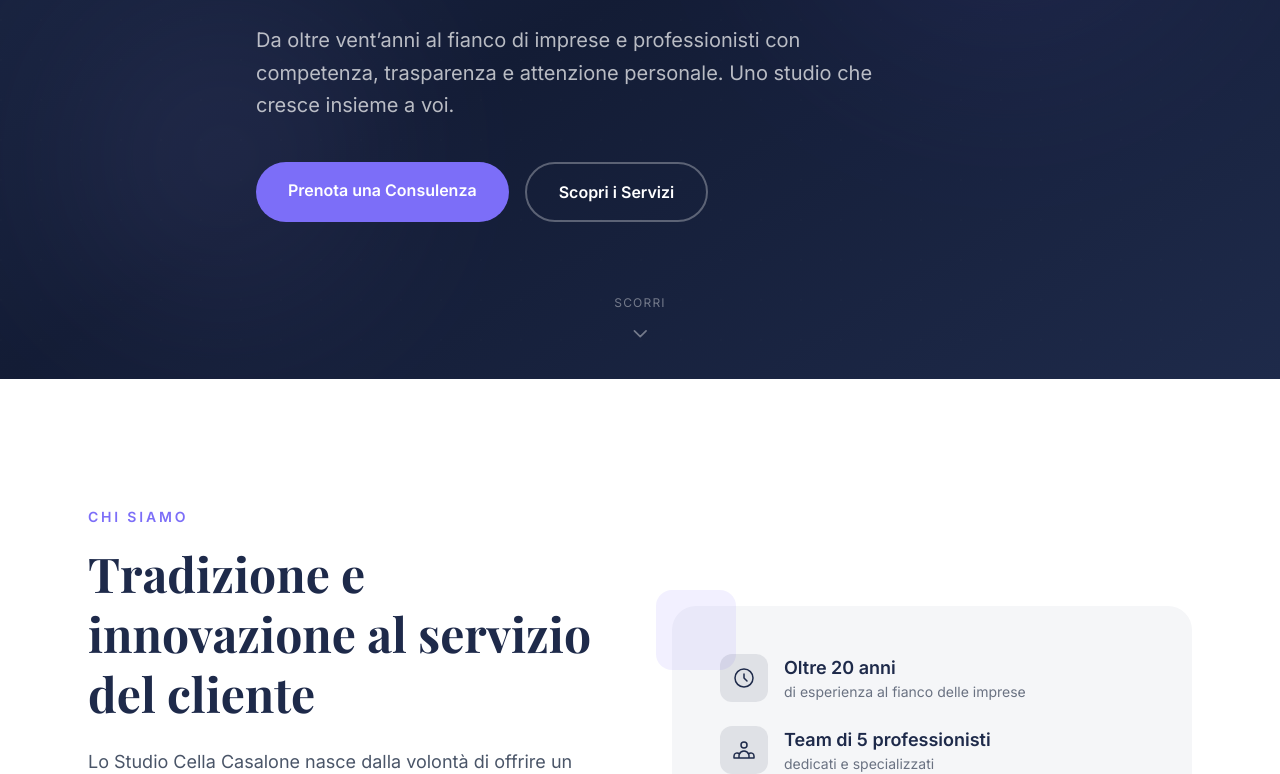
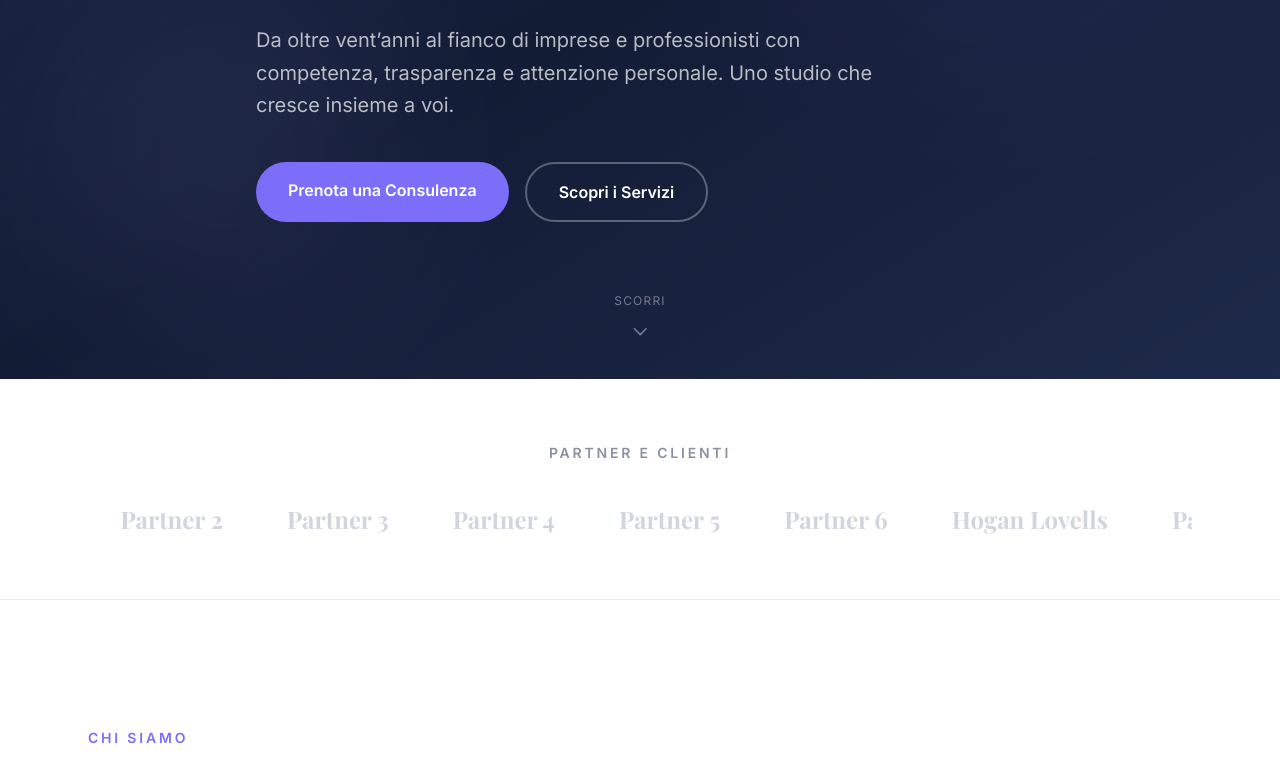
Before and after one commit to teclacasalone-cmd/studio-cellacasalone, a Next.js app: page / in a window 1280 px wide. Shown: the part 421-1195 px from the top of the page. Built offline with nearby package versions, Linux system fonts and the light colour scheme.

Commit message:
Aggiungi sezione Partner e Clienti con carousel (Hogan Lovells + placeholder)

```diff
--- a/src/app/globals.css
+++ b/src/app/globals.css
@@ -69,3 +69,16 @@ body {
 .stagger-4 { transition-delay: 0.4s; }
 .stagger-5 { transition-delay: 0.5s; }
 .stagger-6 { transition-delay: 0.6s; }
+
+@keyframes scroll {
+  0% { transform: translateX(0); }
+  100% { transform: translateX(-50%); }
+}
+
+.animate-scroll {
+  animation: scroll 20s linear infinite;
+}
+
+.animate-scroll:hover {
+  animation-play-state: paused;
+}
--- a/src/app/page.tsx
+++ b/src/app/page.tsx
@@ -85,6 +85,27 @@ export default function Home() {
           <svg className="w-5 h-5 text-white/40" fill="none" stroke="currentColor" viewBox="0 0 24 24">
             <path strokeLinecap="round" strokeLinejoin="round" strokeWidth={2} d="M19 14l-7 7m0 0l-7-7" />
           </svg>
+        </div>
+      </section>
+
+      {/* ── PARTNER ── */}
+      <section className="py-16 bg-white border-b border-gray-100">
+        <div className="max-w-6xl mx-auto px-6">
+          <p className="reveal text-center text-gray-400 text-sm font-semibold tracking-[0.2em] uppercase mb-10">Partner e Clienti</p>
+          <div className="relative overflow-hidden">
+            <div className="flex animate-scroll gap-16 items-center">
+              {[...Array(2)].map((_, repeat) => (
+                <div key={repeat} className="flex gap-16 items-center shrink-0">
+                  <span className="text-2xl font-bold text-gray-300 whitespace-nowrap font-[family-name:var(--font-playfair)]">Hogan Lovells</span>
+                  <span className="text-2xl font-bold text-gray-300 whitespace-nowrap font-[family-name:var(--font-playfair)]">Partner 2</span>
+                  <span className="text-2xl font-bold text-gray-300 whitespace-nowrap font-[family-name:var(--font-playfair)]">Partner 3</span>
+                  <span className="text-2xl font-bold text-gray-300 whitespace-nowrap font-[family-name:var(--font-playfair)]">Partner 4</span>
+                  <span className="text-2xl font-bold text-gray-300 whitespace-nowrap font-[family-name:var(--font-playfair)]">Partner 5</span>
+                  <span className="text-2xl font-bold text-gray-300 whitespace-nowrap font-[family-name:var(--font-playfair)]">Partner 6</span>
+                </div>
+              ))}
+            </div>
+          </div>
         </div>
       </section>
 
```
